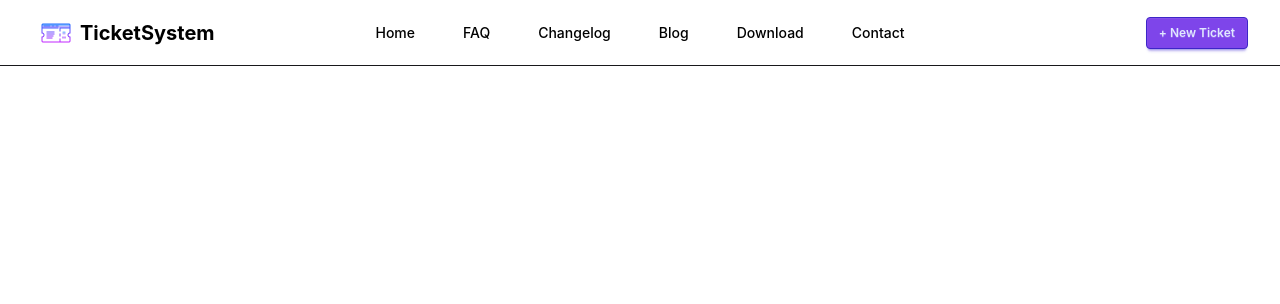
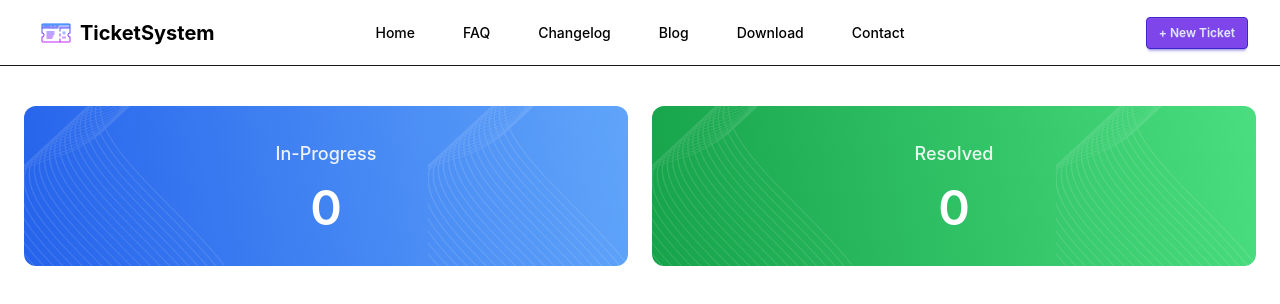
Before and after one commit to Mahmudur-Rahman-Salman/Customer-Support-Zone, a React (Vite) app: page / in a window 1280 px wide. Shown: the top 304 px of the page. Built offline with nearby package versions, Linux system fonts and the light colour scheme.

Commit message:
banner section added

```diff
--- a/src/App.css
+++ b/src/App.css
@@ -0,0 +1,33 @@
+.banner-card {
+  position: relative;
+  height: 160px;
+  border-radius: 12px;
+  padding: 2.5rem;
+  text-align: center;
+  overflow: hidden;
+
+  display: flex;
+  flex-direction: column;
+  justify-content: center;
+
+  background-repeat: no-repeat, no-repeat, no-repeat;
+  background-position:
+    left center,
+    right center,
+    center;
+  background-size: 200px, 200px, cover;
+}
+
+/* In Progress */
+.banner-progress {
+  background-image:
+    url("./assets//image/vector1.png"), url("./assets/image/vector1.png"),
+    linear-gradient(260deg, #60a5fa, #2563eb);
+}
+
+/* Resolved */
+.banner-resolved {
+  background-image:
+    url("./assets/image/vector1.png"), url("./assets/image/vector1.png"),
+    linear-gradient(260deg,#4ade80, #16a34a);
+}
--- a/src/App.jsx
+++ b/src/App.jsx
@@ -1,17 +1,16 @@
-
-import './App.css'
-import Navbar from './components/Navbar'
+import "./App.css";
+import Banner from "./components/Banner";
+import Navbar from "./components/Navbar";
 
 function App() {
-
-
   return (
     <>
-     <div className='bg-white'>
-      <Navbar></Navbar>
-     </div>
+      <div className="bg-white">
+        <Navbar></Navbar>
+        <Banner></Banner>
+      </div>
     </>
-  )
+  );
 }
 
-export default App
+export default App;
--- /dev/null
+++ b/src/components/Banner.jsx
@@ -0,0 +1,25 @@
+const Banner = ({ inProgress = 0, resolved = 0 }) => {
+  return (
+    <>
+      <section className="max-w-7xl mx-auto px-6 mt-10">
+        <div className="grid grid-cols-1 md:grid-cols-2 gap-6">
+          {/* In Progress */}
+          <div className="banner-card banner-progress">
+            <p className="text-white/90 text-lg font-medium">In-Progress</p>
+            <p className="text-white text-5xl font-semibold mt-4">
+              {inProgress}
+            </p>
+          </div>
+
+          {/* Resolved */}
+          <div className="banner-card banner-resolved">
+            <p className="text-white/90 text-lg font-medium">Resolved</p>
+            <p className="text-white text-5xl font-semibold mt-4">{resolved}</p>
+          </div>
+        </div>
+      </section>
+    </>
+  );
+};
+
+export default Banner;
```
Also changed, not shown: src/assets/image/vector1.png (added), src/assets/image/vector2.png (added).
